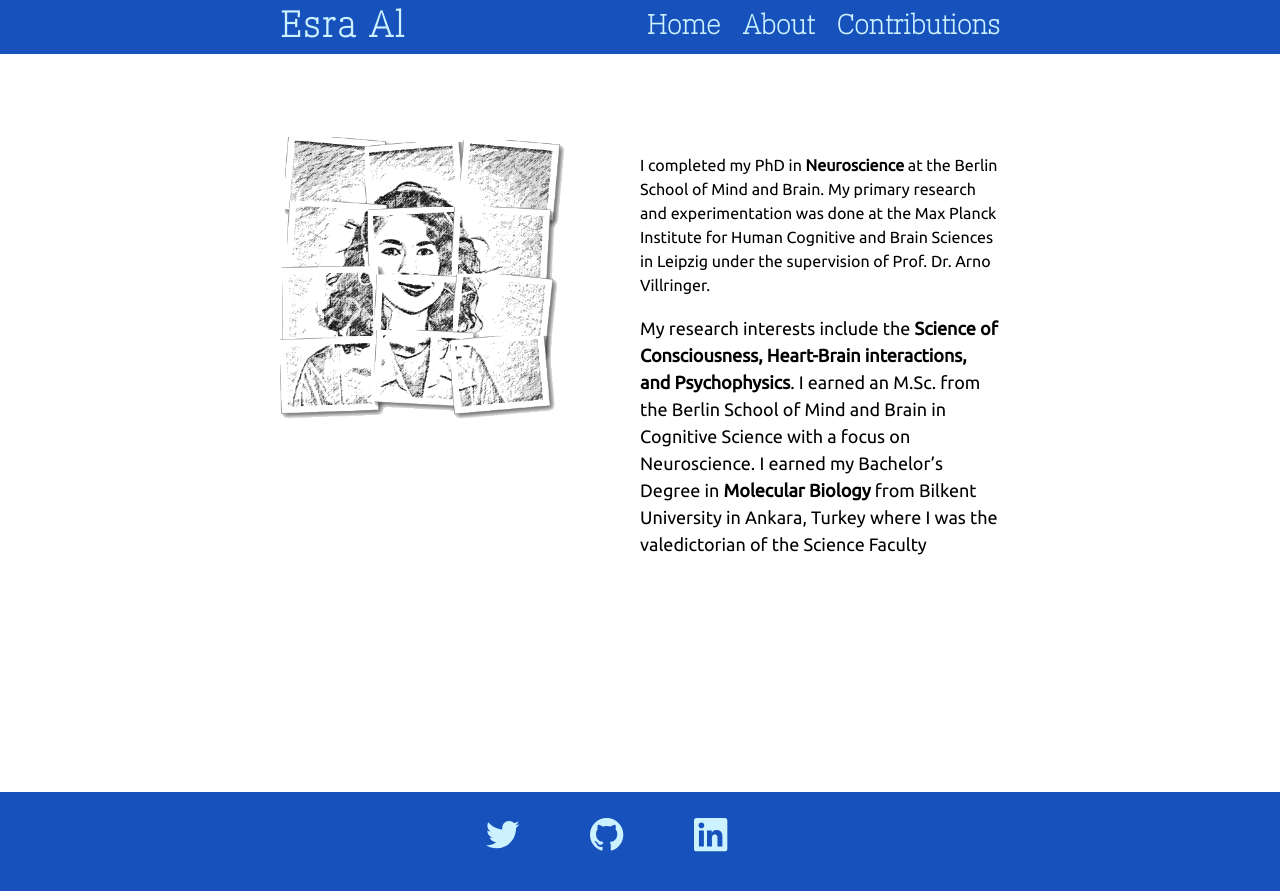
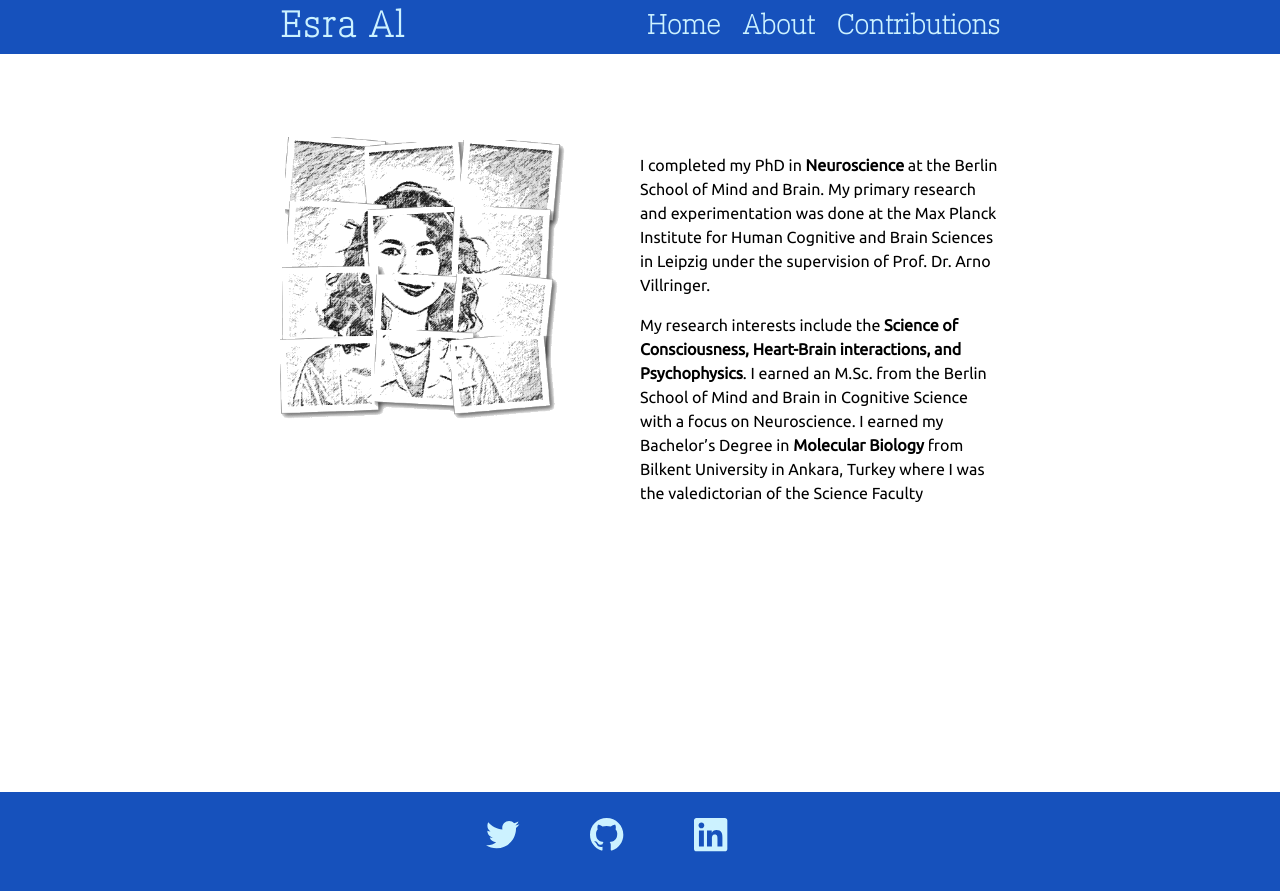
Before and after one commit to Esra-Al/esra-al.github.io, a Jekyll site: the page built from about.md, in a window 1280 px wide. Shown: the top 891 px of the page. Built offline with Jekyll 4.4.1, drawn with Linux system fonts in a browser that asks for light colours.

Commit message:
fix font size

```diff
--- a/about.md
+++ b/about.md
@@ -13,6 +13,6 @@ title: about
   <div class="column">
   </div>
   <div class="column">
-    <p class="medium-p">I completed my PhD in <strong>Neuroscience</strong> at the Berlin School of Mind and Brain. My primary research and experimentation was done at the Max Planck Institute for Human Cognitive and Brain Sciences in Leipzig under the supervision of Prof. Dr. Arno Villringer.</p><p>My research interests include the <strong>Science of Consciousness, Heart-Brain interactions, and Psychophysics</strong>. I earned an M.Sc. from the Berlin School of Mind and Brain in Cognitive Science with a focus on Neuroscience. I earned my Bachelor’s Degree in <strong>Molecular Biology</strong> from Bilkent University in Ankara, Turkey where I was the valedictorian of the Science Faculty</p>
+    <p class="medium-p">I completed my PhD in <strong>Neuroscience</strong> at the Berlin School of Mind and Brain. My primary research and experimentation was done at the Max Planck Institute for Human Cognitive and Brain Sciences in Leipzig under the supervision of Prof. Dr. Arno Villringer.</p><p class="medium-p">My research interests include the <strong>Science of Consciousness, Heart-Brain interactions, and Psychophysics</strong>. I earned an M.Sc. from the Berlin School of Mind and Brain in Cognitive Science with a focus on Neuroscience. I earned my Bachelor’s Degree in <strong>Molecular Biology</strong> from Bilkent University in Ankara, Turkey where I was the valedictorian of the Science Faculty</p>
   </div>
 </div>
```
